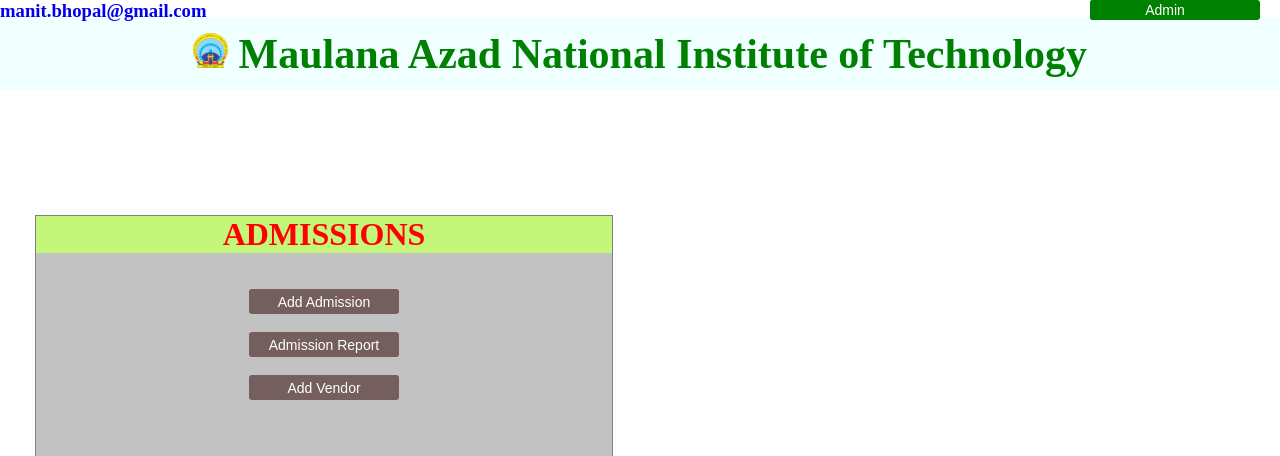
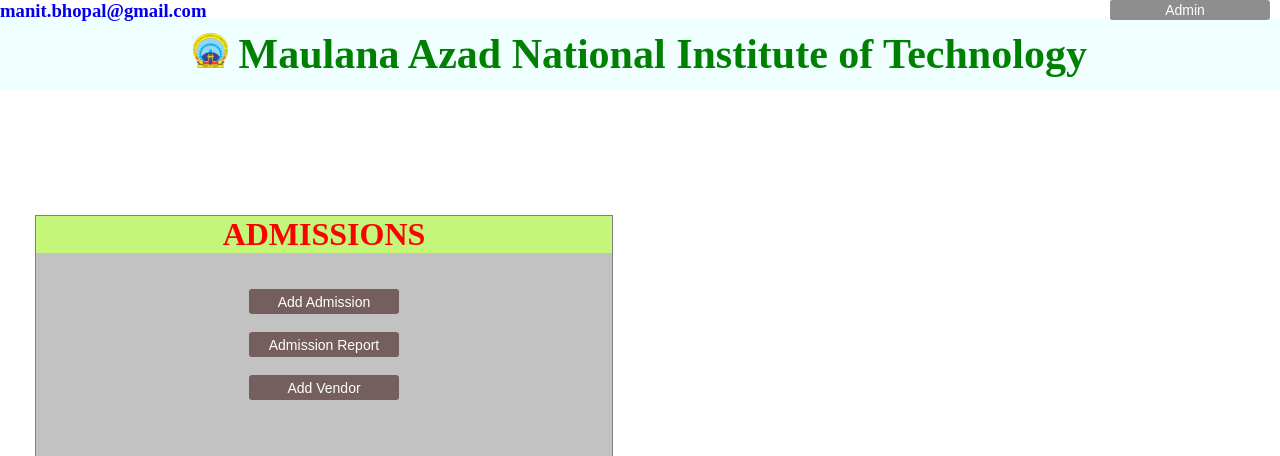
Before and after one commit to ravindarnayakbhukya/College-App, a Django app: page / in a window 1280 px wide. Shown: the top 456 px of the page. Run offline with Django 4.2, Linux system fonts and the light colour scheme; the visitor is signed in with stand-in values (Sample User, id 1).

Commit message:
Add files via upload

```diff
--- a/static/stylesheets/index.css
+++ b/static/stylesheets/index.css
@@ -43,10 +43,10 @@
 }
 .admin{
     float: right;
-    background-color: green;
+    background-color: rgb(142, 142, 142);
     height: 20px;
-    margin-right: 20px;
     border-radius: 3px;
+    margin-right: 10px;
 }
 div a h3{
     float: left;
```
